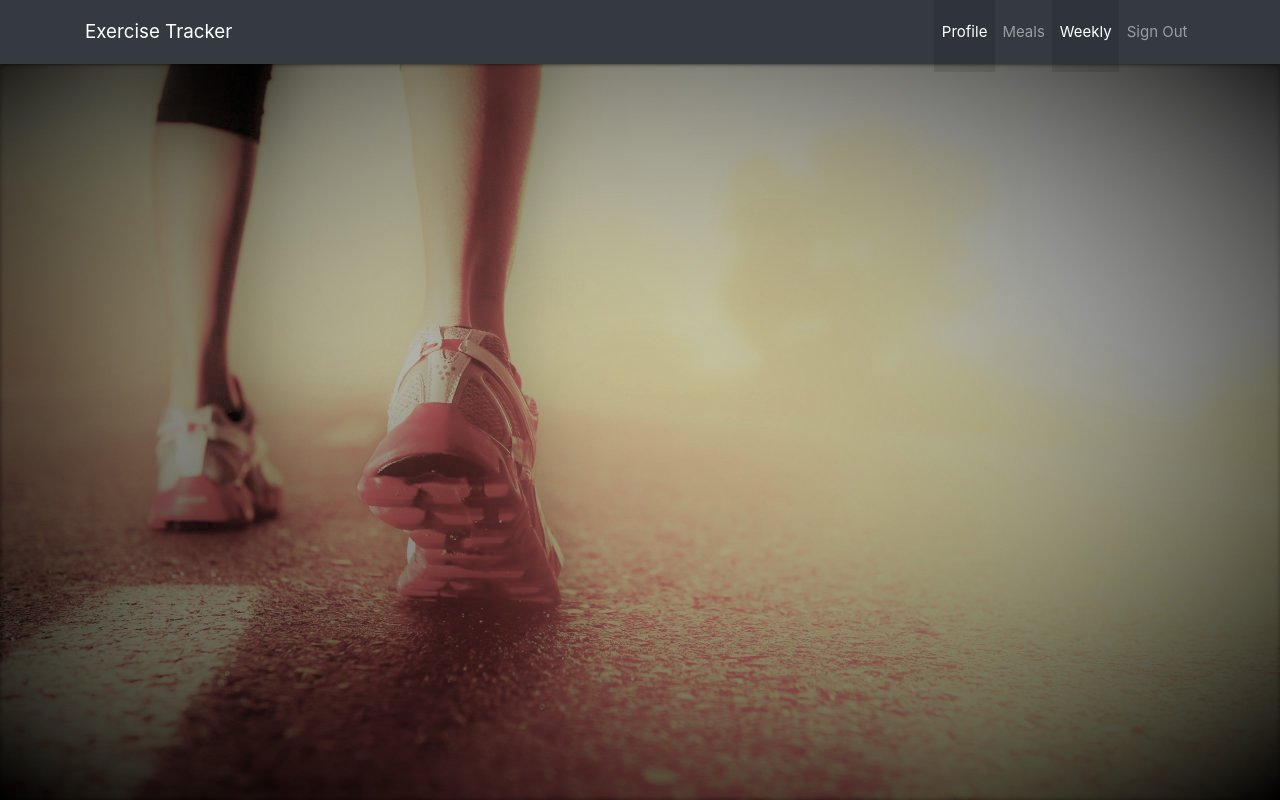
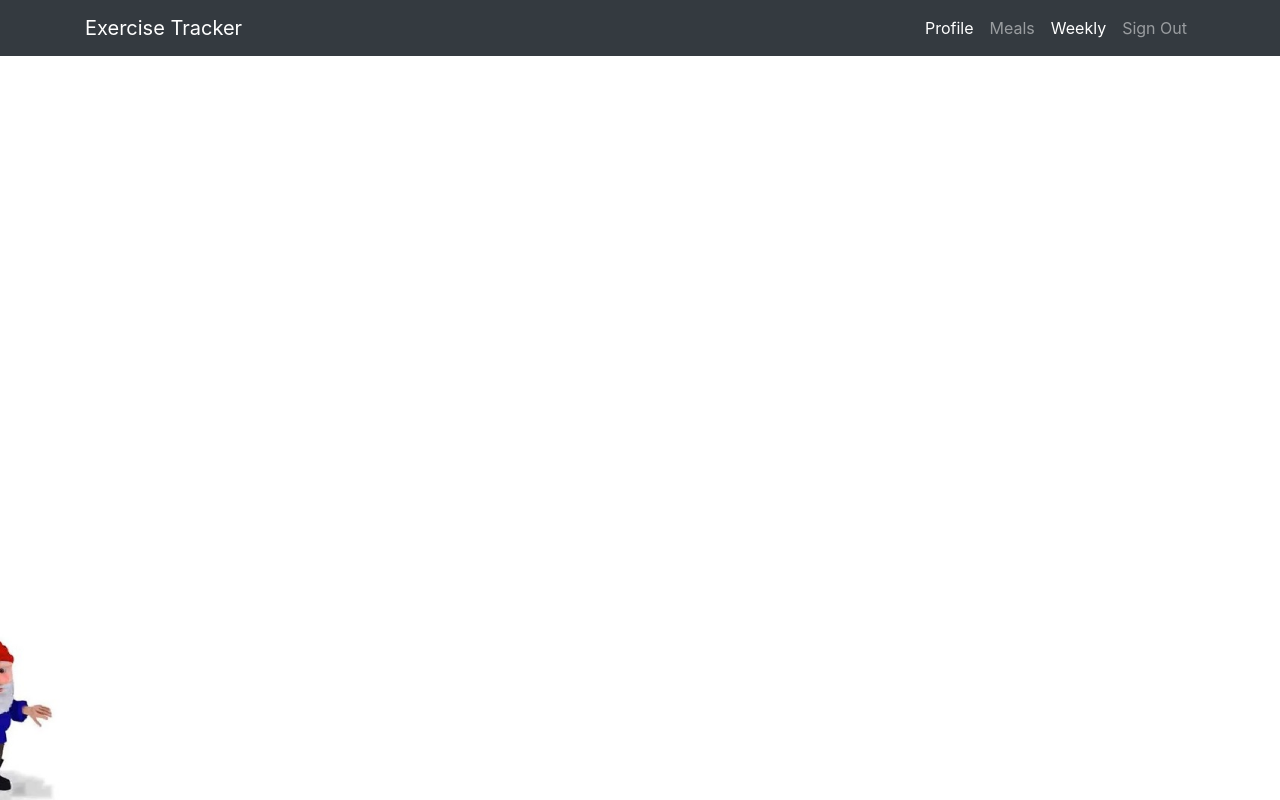
Before and after one commit to Jaitrip/exercise-tracker, a React (Create React App) app: page /weekly in a window 1280 px wide. Built offline with nearby package versions, Linux system fonts and the light colour scheme.

Commit message:
Some changes to css for better coding, fixed bg in weekly page, edited index.html stylesheets

```diff
--- a/public/index.html
+++ b/public/index.html
@@ -18,33 +18,19 @@
 
 
     <!-- Compiled and minified CSS -->
-    <link rel="stylesheet" href="https://cdnjs.cloudflare.com/ajax/libs/materialize/1.0.0/css/materialize.min.css">
+    <!-- Maybe consider to take this out? Animation for navbar can be added on the main-page css. -->
+    <!-- I leave it commented for now for designing purposes -->
+    <!-- <link rel="stylesheet" href="https://cdnjs.cloudflare.com/ajax/libs/materialize/1.0.0/css/materialize.min.css"> -->
 
 
     <link rel="manifest" href="%PUBLIC_URL%/manifest.json" />
-    <!--
-      Notice the use of %PUBLIC_URL% in the tags above.
-      It will be replaced with the URL of the `public` folder during the build.
-      Only files inside the `public` folder can be referenced from the HTML.
 
-      Unlike "/favicon.ico" or "favicon.ico", "%PUBLIC_URL%/favicon.ico" will
-      work correctly both with client-side routing and a non-root public URL.
-      Learn how to configure a non-root public URL by running `npm run build`.
-    -->
     <title>React App</title>
   </head>
   <body>
+
     <noscript>You need to enable JavaScript to run this app.</noscript>
     <div id="root"></div>
-    <!--
-      This HTML file is a template.
-      If you open it directly in the browser, you will see an empty page.
 
-      You can add webfonts, meta tags, or analytics to this file.
-      The build step will place the bundled scripts into the <body> tag.
-
-      To begin the development, run `npm start` or `yarn start`.
-      To create a production bundle, use `npm run build` or `yarn build`.
-    -->
   </body>
 </html>
--- a/src/App.js
+++ b/src/App.js
@@ -1,8 +1,7 @@
 import React from 'react';
 import { BrowserRouter as Router, Route } from "react-router-dom";
 import "bootstrap/dist/css/bootstrap.min.css";
-
-
+import "./Login.css"
 
 import Login from "./components/login.component"
 import SignUp from "./components/signup.component"
@@ -10,8 +9,6 @@ import Weekly from "./components/weekly.component"
 
 function App() {
   return (
-
-
     <Router>
       <div>
         <Route path="/" exact component={Login} />
--- a/src/Login.css
+++ b/src/Login.css
@@ -1,3 +1,4 @@
+/* Always started with this template, not rly sure what it does but it works, feel free to change it. */
 html {
     margin: 0;
     padding: 0;
@@ -6,12 +7,25 @@ html {
 }
 
 @import url('https://fonts.googleapis.com/css?family=Source+Sans+Pro:300&display=swap');
-body {
+
+/* Instead of typing body{} here, we can add different body id's to different pages to change their appearance. */
+/* Currently using this technique to just change background */
+#login-page {
     margin: 0;
     padding: 0;
     width: 100%;
     height: 100vh;
     background: url(BG.jpg) 50% 50%;
+    background-size: cover;
+    display: table;
+}
+
+#main-page {
+    margin: 0;
+    padding: 0;
+    width: 100%;
+    height: 100vh;
+    background: url(White-BG.jpg) 50% 50%;
     background-size: cover;
     display: table;
 }
@@ -35,9 +49,7 @@ body {
     text-align: center;
 }
 
-
 /* Text boxes */
-
 input {
     display: block;
     width: 320px;
@@ -63,20 +75,22 @@ input[type="text2"] {
     text-align: center;
 }
 
+/* Chrome only i think */
+input::-webkit-input-placeholder {
+    color: #fff;
+}
+
+input:focus::-webkit-input-placeholder {
+    color:#999;
+}
+
 input:focus {
     border: 1px solid rgba(255, 255, 255, 1);
 }
 
-.signin form input::placeholder {
-    color: #fff;
-}
-
-
 /* ===== END ===== */
 
-
 /* Buttons */
-
 input[type="submit"] {
     width: 200px;
     height: 50px;
--- a/src/components/layout/Navbar.js
+++ b/src/components/layout/Navbar.js
@@ -9,11 +9,13 @@ class Nav extends Component {
       collapsed: true
     };
   }
+
   toggleNavbar() {
     this.setState({
       collapsed: !this.state.collapsed
     });
   }
+
   render() {
     const collapsed = this.state.collapsed;
     const classOne = collapsed
--- a/src/components/login.component.js
+++ b/src/components/login.component.js
@@ -2,7 +2,7 @@ import React, { Component } from 'react';
 import '../Login.css';
 
 export default class Login extends Component {
-    constructor(props){
+    constructor(props) {
         super(props);
 
         this.state = {
@@ -23,6 +23,7 @@ export default class Login extends Component {
     render() {
         return (
             <div>
+                <body id="login-page">
                     <div className="signin">
                         <form>
                             <h2>Exercise Tracker</h2>
@@ -35,6 +36,7 @@ export default class Login extends Component {
                             <input type="submit" value="Sign up"></input>
                         </form>
                     </div>
+                </body>
             </div>
         )
     }
--- a/src/components/signup.component.js
+++ b/src/components/signup.component.js
@@ -2,7 +2,7 @@ import React, { Component } from 'react';
 import '../Login.css';
 
 export default class SignUp extends Component {
-    constructor(props){
+    constructor(props) {
         super(props);
 
         this.state = {
@@ -15,7 +15,7 @@ export default class SignUp extends Component {
         }
     }
 
-    onSubmit(e){
+    onSubmit(e) {
         e.preventDefault();
 
         // TODO CODE
@@ -27,8 +27,9 @@ export default class SignUp extends Component {
     render() {
         return (
             <div>
+                <body id="login-page">
                     <div className="signin">
-                    <form onSubmit = {this.onSubmit}>
+                        <form onSubmit={this.onSubmit}>
                             <h2>Exercise Tracker</h2>
                             <input type="text" required placeholder="Username"></input>
                             <input type="password" required placeholder="New Password"></input>
@@ -39,6 +40,7 @@ export default class SignUp extends Component {
                             <input type="submit" value="Create New User"></input>
                         </form>
                     </div>
+                </body>
             </div>
         )
     }
--- a/src/components/weekly.component.js
+++ b/src/components/weekly.component.js
@@ -1,11 +1,10 @@
 import React, { Component } from 'react';
+import Navbar from './layout/Navbar'
+import '../Login.css';
 
 
-
-import Navbar from './layout/Navbar'
-
 export default class Weekly extends Component {
-    constructor(props){
+    constructor(props) {
         super(props);
 
         this.state = {
@@ -13,12 +12,13 @@ export default class Weekly extends Component {
         }
         //recieves data from API Call via to feed into Chart
     }
-    render(){
+
+    render() {
         return (
             <div>
-            <Navbar />
-
-
+                <body id="main-page">
+                    <Navbar />
+                </body>
             </div>
         )
     }
```
Also changed, not shown: src/White-BG.jpg (added). Lines whose indentation alone changed are shown as unchanged.
